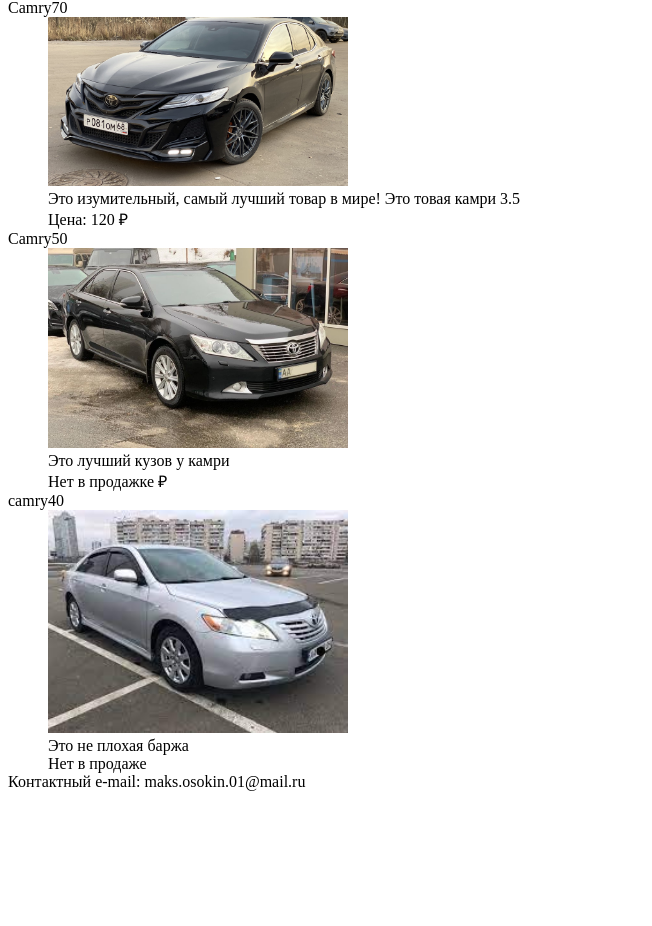
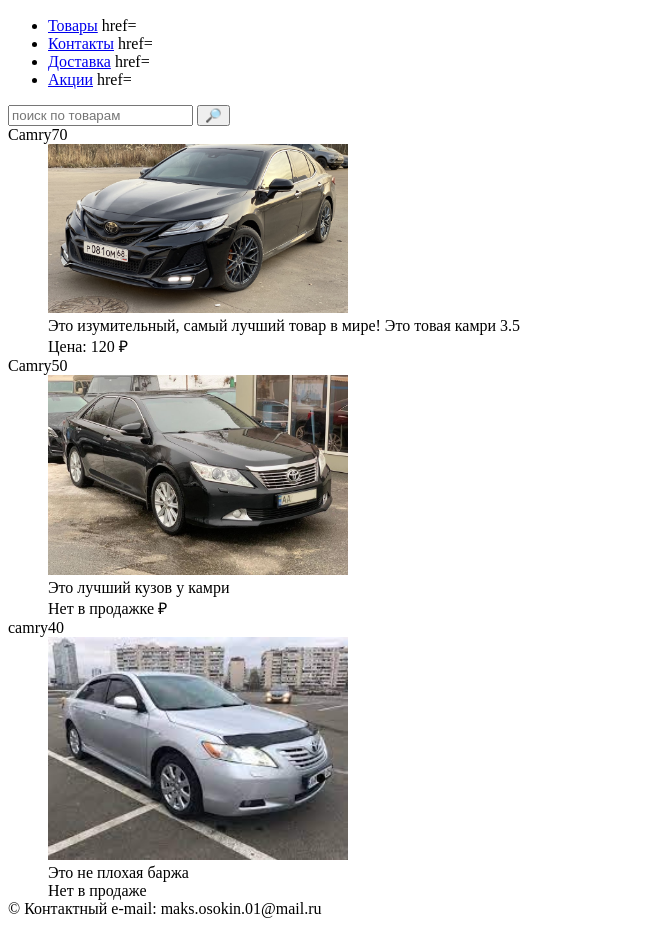
Before and after one commit to mxpm17/web-programming-labs, a plain HTML site: page index.html in a window 1280 px wide. Shown: the part 125-1051 px from the top of the page, without its empty margins (0-652 px from the left). Before the commit the page ends 924 px from the top, so only its background shows below. Drawn offline with Linux system fonts and the light colour scheme.

Commit message:
Редактирование 1

```diff
--- a/index.html
+++ b/index.html
@@ -8,8 +8,22 @@
     <body>
         <header>
             Магазин у КамриВода, находимся по адресу болотная площадь, парк репинский сквер
+            <div class="info">Телефон: 11-22-33</div>
+            <h1>Маркет</h1>
         </header>
-        <h1>Маркет</h1>
+
+        <nav class="main-menu">
+            <ul>
+                <li><a href="index.html">Товары</a> href=</li>
+                <li><a href="contacts.html">Контакты</a> href=</li>
+                <li><a href="delivery.html">Доставка</a> href=</li>
+                <li><a href="promotions.html">Акции</a> href=</li>
+            </ul>
+            <div class="searchbox">
+                <input type="search" placeholder="поиск по товарам">
+                <button>&#x1F50E;</button>
+            </div>
+        </nav>
 
         <d1>
             <dt>Camry70</dt>
@@ -33,7 +47,7 @@
             </dd>
         </d1>
         <footer>
-            Контактный e-mail: maks.osokin.01@mail.ru
+           &copy; Контактный e-mail: maks.osokin.01@mail.ru
         </footer>
     </body>
 </html>
```
